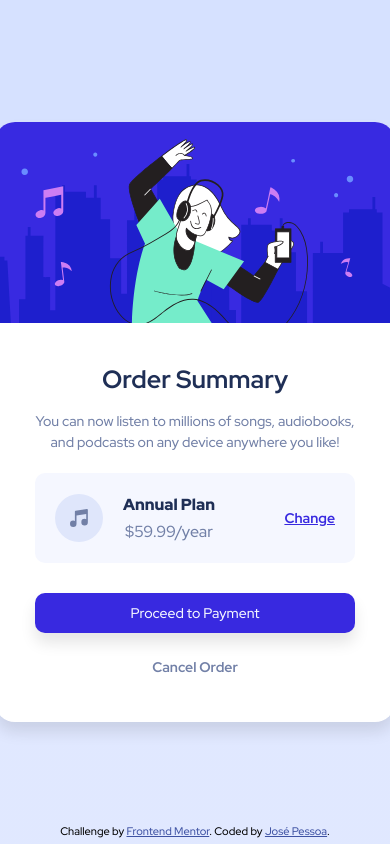
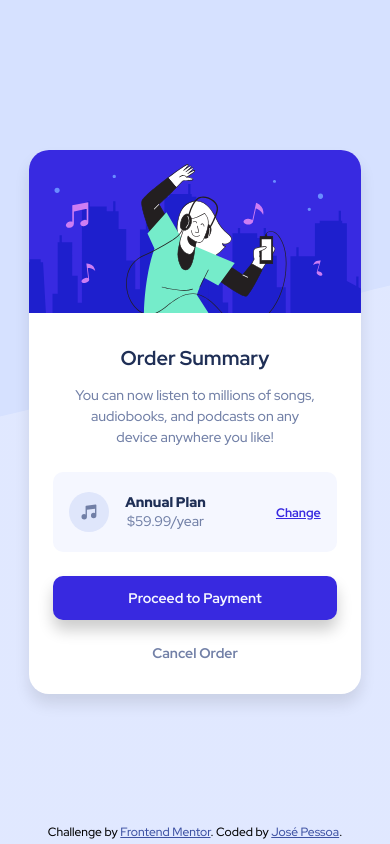
Before and after one commit to jgbpessoa/order-component, a plain HTML site: page index.html in a window 390 px wide. Drawn offline with Linux system fonts and the light colour scheme.

Commit message:
Mobile view

```diff
--- a/style.css
+++ b/css/style.css
@@ -18,35 +18,40 @@
 }
 
 body {
-  background-image: url(./images/pattern-background-desktop.svg),
+  background-image: url(../images/pattern-background-desktop.svg),
     linear-gradient(var(--primary-pale), var(--primary-pale));
   background-repeat: repeat-x;
   background-attachment: fixed;
   background-position: top;
-  width: 100%;
-  height: 100%;
+  width: 100vw;
+  min-height: 100vh;
+  display: flex;
+  flex-direction: column;
+  justify-content: center;
+  position: relative;
 }
 
 .card {
-  width: 100vw;
-  height: 100vh;
   max-width: 100%;
   display: flex;
   flex-direction: column;
   justify-content: center;
   align-items: center;
+  margin-top: 1rem;
+  margin-bottom: 1rem;
 }
 .card-info {
-  padding: 40px;
+  padding: 1.25rem;
 }
 .container {
   background: white;
-  height: 600px;
-  width: 400px;
   display: flex;
   flex-direction: column;
   align-items: stretch;
   text-align: center;
+  width: 85%;
+  max-width: 25rem;
+  min-width: 17rem;
   border-radius: 20px;
   box-shadow: 0 10px 15px rgba(0, 0, 0, 0.1);
 }
@@ -58,84 +63,93 @@ body {
 }
 
 .card-img-container img {
-  object-fit: cover;
   width: 100%;
   height: 100%;
   position: center;
+  display: block;
 }
 
 .card-text h1 {
   color: var(--neutral-dark);
-  padding-bottom: 15px;
-  font-size: 25px;
+  padding-bottom: 0.875rem;
+  font-size: 1.25rem;
+  margin-top: 0.5rem;
 }
 
 .card-text p {
   color: var(--neutral-desaturated);
   text-align: center;
   margin: 0 auto;
-  font-size: 14px;
+  font-size: 0.875rem;
   line-height: 1.5;
+  width: 95%;
 }
 
 .card-plan {
   display: flex;
   justify-content: space-between;
   align-items: center;
-  height: 90px;
-  padding: 20px;
-  margin-top: 20px;
-  gap: 20px;
+  height: 5rem;
+  padding: 1rem;
+  margin-top: 1.5rem;
   background: var(--neutral-very-pale);
   border-radius: 10px;
 }
 
-.card-icon-price {
+.card-plan-icon-price {
   display: inline-flex;
-  gap: 0 20px;
+  gap: 0 0.8rem;
+}
+
+.card-plan-icon {
+  display: inline-flex;
+}
+
+.card-plan-icon img {
+  width: 40px;
 }
 
 .card-plan-price {
   display: inline-flex;
   flex-direction: column;
-  justify-content: space-between;
+  justify-content: space-evenly;
 }
 
 .plan {
+  font-size: 0.875rem;
   font-weight: 900;
   color: var(--neutral-dark);
 }
 
 .price {
   color: var(--neutral-desaturated);
+  font-size: 0.875rem;
 }
 
-.change a {
+.card-plan-change a {
   color: var(--primary-bright);
-  font-size: 14px;
+  font-size: 0.775rem;
   font-weight: 700;
   transition: var(--transition);
 }
 
-.change:hover a {
+.card-plan-change:hover a {
   text-decoration-color: transparent;
   color: hsla(245, 75%, 52%, 0.7);
 }
 
 .payment {
   display: block;
-  margin-top: 30px;
+  margin-top: 1.5rem;
   background: var(--primary-bright);
-  margin-left: auto;
-  margin-right: auto;
   border-radius: 10px;
-  font-size: 14px;
-  height: 40px;
-  line-height: 40px;
+  font-size: 0.875rem;
+  height: 2.75rem;
+  line-height: 2.75rem;
   color: var(--neutral-very-pale);
   text-decoration: none;
-  font-weight: 500;
-  box-shadow: 0 10px 15px rgba(0, 0, 0, 0.1);
+  font-weight: 700;
+  box-shadow: 0 10px 15px rgba(0, 0, 0, 0.2);
   transition: var(--transition);
 }
 
@@ -144,8 +158,9 @@ body {
 }
 
 .cancel {
-  margin-top: 25px;
-  font-size: 14px;
+  margin-top: 1.5rem;
+  margin-bottom: 0.5rem;
+  font-size: 0.875rem;
   display: inline-block;
   color: var(--neutral-desaturated);
   font-weight: 700;
@@ -156,3 +171,46 @@ body {
 .cancel:hover {
   color: var(--neutral-dark);
 }
+
+@media screen and (min-width: 23.4em) {
+  .card {
+    margin-top: 2rem;
+    margin-bottom: 2rem;
+  }
+
+  .card-info {
+    padding: 1.5rem;
+  }
+
+  .card-text p {
+    width: 85%;
+  }
+
+  .card-plan-icon-price {
+    gap: 0 1rem;
+  }
+}
+
+@media screen and (min-width: 31.25em) {
+  .card-info {
+    padding: 2.5rem;
+  }
+
+  .card-plan {
+    padding: 2rem 1.5rem;
+    margin-top: 1.25rem;
+  }
+
+  .card-text h1 {
+    font-size: 1.5rem;
+    margin-top: 0;
+  }
+
+  .card-plan-icon-price {
+    gap: 0 1.25rem;
+  }
+
+  .cancel {
+    margin-bottom: 0;
+  }
+}
--- a/index.html
+++ b/index.html
@@ -12,16 +12,20 @@
       href="./images/favicon-32x32.png"
     />
 
-    <link rel="stylesheet" href="style.css" />
+    <link rel="stylesheet" href="./css/style.css" />
 
     <title>Frontend Mentor | Order summary card</title>
 
     <!-- Feel free to remove these styles or customise in your own stylesheet 👍 -->
     <style>
       .attribution {
-        margin-top: -20px;
-        font-size: 11px;
+        font-size: 0.75rem;
         text-align: center;
+        position: absolute;
+        bottom: 0;
+        align-self: center;
+        margin-bottom: 0.5rem;
+        height: 0.75rem;
       }
       .attribution a {
         color: hsl(228, 45%, 44%);
@@ -29,13 +33,10 @@
     </style>
   </head>
   <body>
-    <article class="card">
+    <main class="card">
       <div class="container">
         <div class="card-img-container">
-          <img
-            src="./images/illustration-hero.svg"
-            alt="Drawing of a girl listening to music"
-          />
+          <img src="./images/illustration-hero.svg" alt="" />
         </div>
         <div class="card-info">
           <div class="card-text">
@@ -46,27 +47,29 @@
             </p>
           </div>
           <div class="card-plan">
-            <div class="card-icon-price">
-              <img src="./images/icon-music.svg" alt="Music icon" />
+            <div class="card-plan-icon-price">
+              <div class="card-plan-icon">
+                <img src="./images/icon-music.svg" alt="" aria-hidden="true" />
+              </div>
               <div class="card-plan-price">
-                <span class="plan">Annual Plan</span>
-                <span class="price">$59.99/year</span>
+                <h2 class="plan">Annual Plan</h2>
+                <p class="price">$59.99/year</p>
               </div>
             </div>
-            <div class="change" id="change">
-              <a href="#change">Change</a>
+            <div class="card-plan-change">
+              <a href="#">Change</a>
             </div>
           </div>
           <a href="#" class="payment">Proceed to Payment</a>
           <a href="#cancel" class="cancel" id="cancel">Cancel Order</a>
         </div>
       </div>
-    </article>
-    <div class="attribution">
+    </main>
+    <footer class="attribution">
       Challenge by
       <a href="https://www.frontendmentor.io?ref=challenge" target="_blank"
         >Frontend Mentor</a
       >. Coded by <a href="#">José Pessoa</a>.
-    </div>
+    </footer>
   </body>
 </html>
```
Also changed, not shown: 1 other file.
